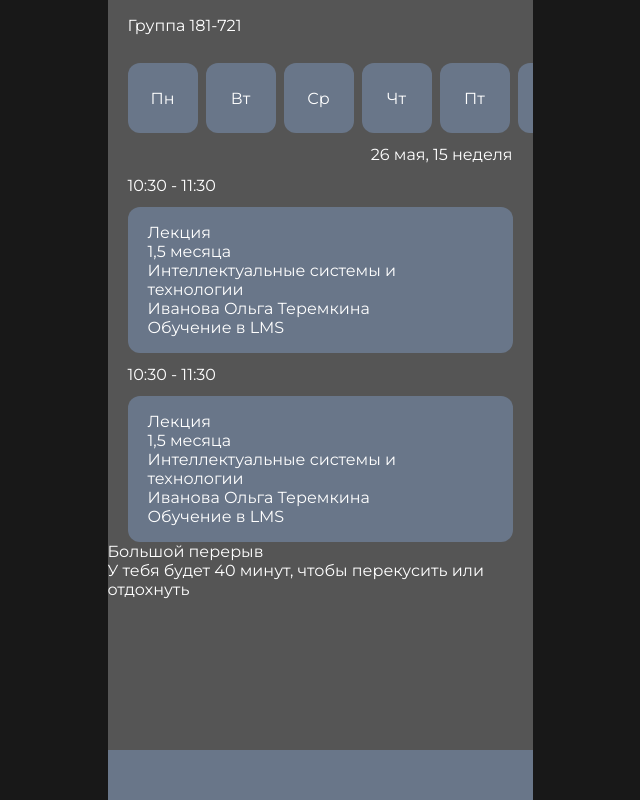
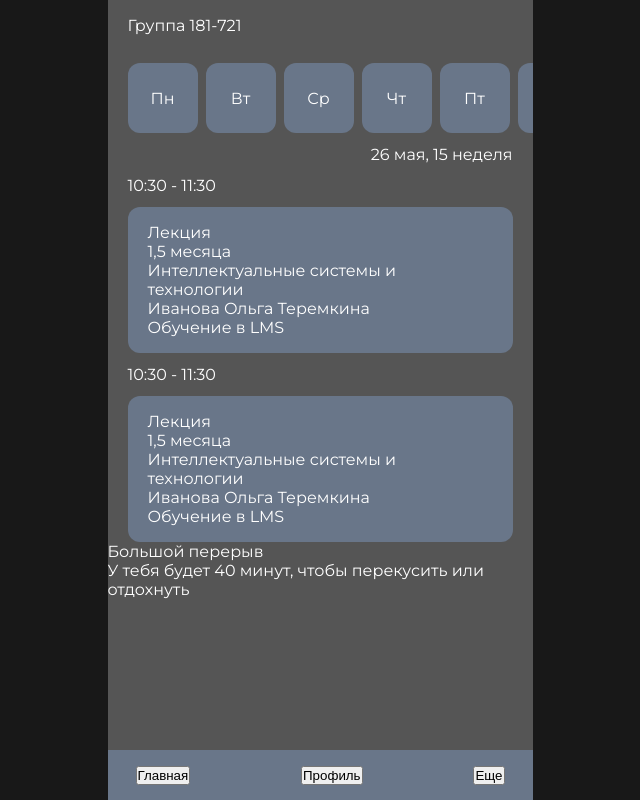
Before and after one commit to shorazi/mospoly-helper, a Next.js app: page / in a window 1280 px wide. Shown: the whole page, without its empty margins (320-960 px from the left). Built offline with nearby package versions, Linux system fonts and the light colour scheme.

Commit message:
fix: layout styles;

```diff
--- a/src/widgets/layout/ui/layout.content.tsx
+++ b/src/widgets/layout/ui/layout.content.tsx
@@ -19,8 +19,8 @@ export default Layout
 
 const MobileBar = () => (
 	<div className={styles.mobile_bar}>
-		{/* <button>Главная</button>
+		<button>Главная</button>
 		<button>Профиль</button>
-		<button>Еще</button> */}
+		<button>Еще</button>
 	</div>
 )
--- a/src/widgets/layout/ui/layout.module.scss
+++ b/src/widgets/layout/ui/layout.module.scss
@@ -12,7 +12,6 @@
 }
 
 .container {
-	// max-width: 768px;
 	max-width: 425px;
 	width: 100%;
 	min-height: 200dvh;
@@ -27,19 +26,10 @@
 	width: 100%;
 }
 
-// .mobile_bar_container {
-// 	position: fixed;
-// 	width: 100%;
-
-// 	align-self: self-end;
-// 	display: flex;
-// 	justify-content: center;
-// 	align-items: end;
-// }
-
 .mobile_bar {
 	position: fixed;
 	align-self: self-end;
+	padding: 0 1.75rem;
 
 	max-width: 425px;
 	width: 100%;
```
